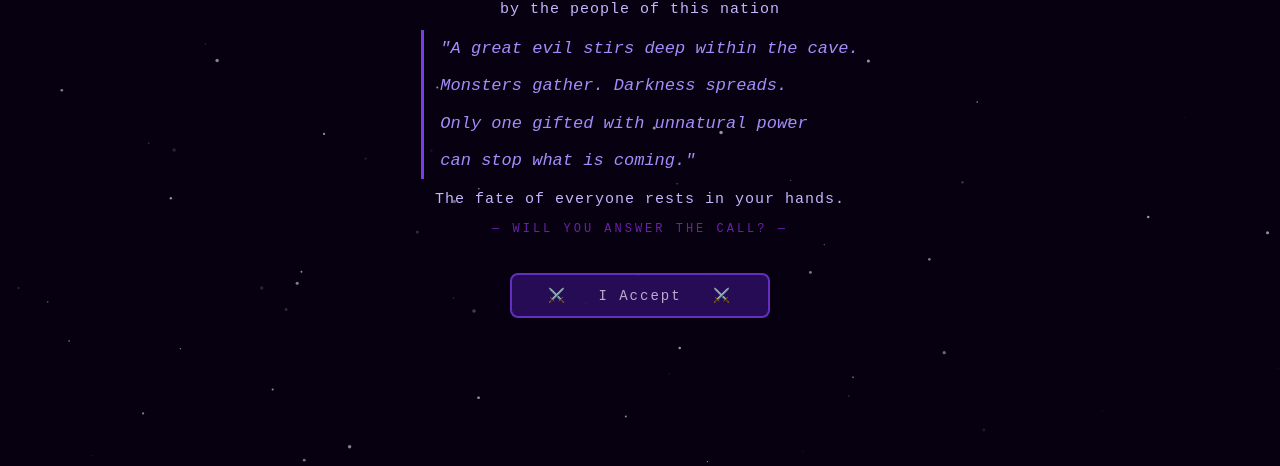
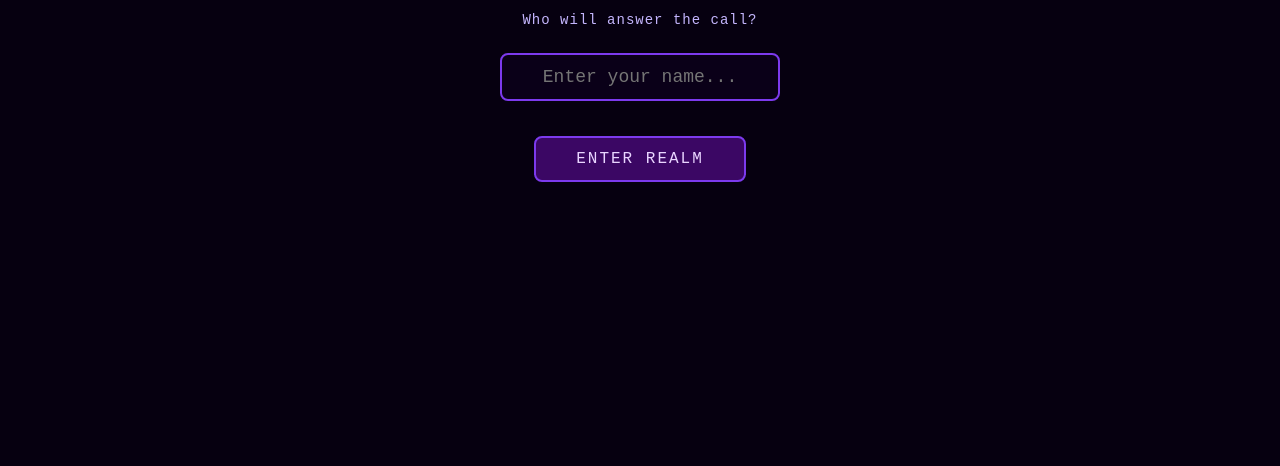
Before and after one commit to blayze-x/the-gifted, a plain HTML site: page index.html in a window 1280 px wide. Shown: the part 334-800 px from the top of the page. Drawn offline with Linux system fonts and the light colour scheme.

Commit message:
Update index.html

```diff
--- a/index.html
+++ b/index.html
@@ -878,7 +878,14 @@
 <body>
 
 
-  <div id="introscreen">
+  <div id="usernamescreen" style="position:fixed; top:0; left:0; width:100%; height:100%; background:#060010; z-index:700; display:flex; flex-direction:column; align-items:center; justify-content:center; gap:25px;">
+    <h1 style="color:#a78bfa; font-size:32px; letter-spacing:4px; text-shadow:0 0 20px #7c3aed; margin:0; font-family:'Courier New',monospace;">IDENTIFY YOURSELF</h1>
+    <div style="color:#c4b5fd; font-size:14px; letter-spacing:1px; font-family:'Courier New',monospace;">Who will answer the call?</div>
+    <input type="text" id="unameinput" placeholder="Enter your name..." style="background:#0a0018; border:2px solid #2e1065; color:#e9d5ff; font-family:'Courier New',monospace; font-size:18px; padding:12px 20px; border-radius:8px; outline:none; text-align:center; width:280px; transition:border-color 0.2s;" onfocus="this.style.borderColor='#7c3aed'" onblur="this.style.borderColor='#2e1065'">
+    <button onclick="submitUsername()" style="background:#3b0764; border:2px solid #7c3aed; color:#e9d5ff; font-size:16px; padding:12px 40px; border-radius:8px; cursor:pointer; font-family:'Courier New',monospace; letter-spacing:2px; transition:all 0.2s; margin-top:10px;" onmouseover="this.style.background='#5b21b6'; this.style.boxShadow='0 0 20px rgba(124, 58, 237, 0.5)';" onmouseout="this.style.background='#3b0764'; this.style.boxShadow='none';">ENTER REALM</button>
+  </div>
+
+  <div id="introscreen" style="display:none;">
     <canvas class="stars" id="starsCanvas" width="720" height="500"></canvas>
     <div style="font-size:60px;animation:floatCrest 3s ease-in-out infinite;">⚔️</div>
     <div class="decree">
@@ -1386,7 +1393,7 @@
 
     // ── ENDING ───────────────────────────────────────────────────────────────────
     function showEndingSequence() {
-      const charName = selectedChar ? selectedChar.name : "Hero";
+      const charName = globalUsername !== "Hero" ? globalUsername : (selectedChar ? selectedChar.name : "Hero");
       const endingHtml = `
         <span class="title">🏆 YOU SAVED THE NATION! 🏆</span>
         <div style="color:#fbbf24; font-weight:bold; margin-bottom:12px;">Final Score: ${score}</div>
@@ -2801,6 +2808,17 @@
 
 
     // ── INTRO SCREEN ─────────────────────────────────────────────────────────────
+    let globalUsername = "Hero";
+    function submitUsername() {
+      const input = document.getElementById('unameinput').value.trim();
+      if (input.length > 0) {
+        globalUsername = input;
+      }
+      document.getElementById('usernamescreen').style.display = 'none';
+      document.getElementById('introscreen').style.display = 'flex';
+      runIntro();
+    }
+
     function runIntro() {
       // Animate stars background
       const sc = document.getElementById('starsCanvas');
@@ -2846,8 +2864,16 @@
       buildCharSelect();
     }
 
-    // Start intro on page load
-    window.addEventListener('load', runIntro);
+    // Start on enter key press
+    document.addEventListener('DOMContentLoaded', () => {
+      const uinput = document.getElementById('unameinput');
+      if (uinput) {
+        uinput.focus();
+        uinput.addEventListener('keydown', e => {
+          if (e.key === 'Enter') submitUsername();
+        });
+      }
+    });
 
     // buildCharSelect called from showCharSelect()
 
```
